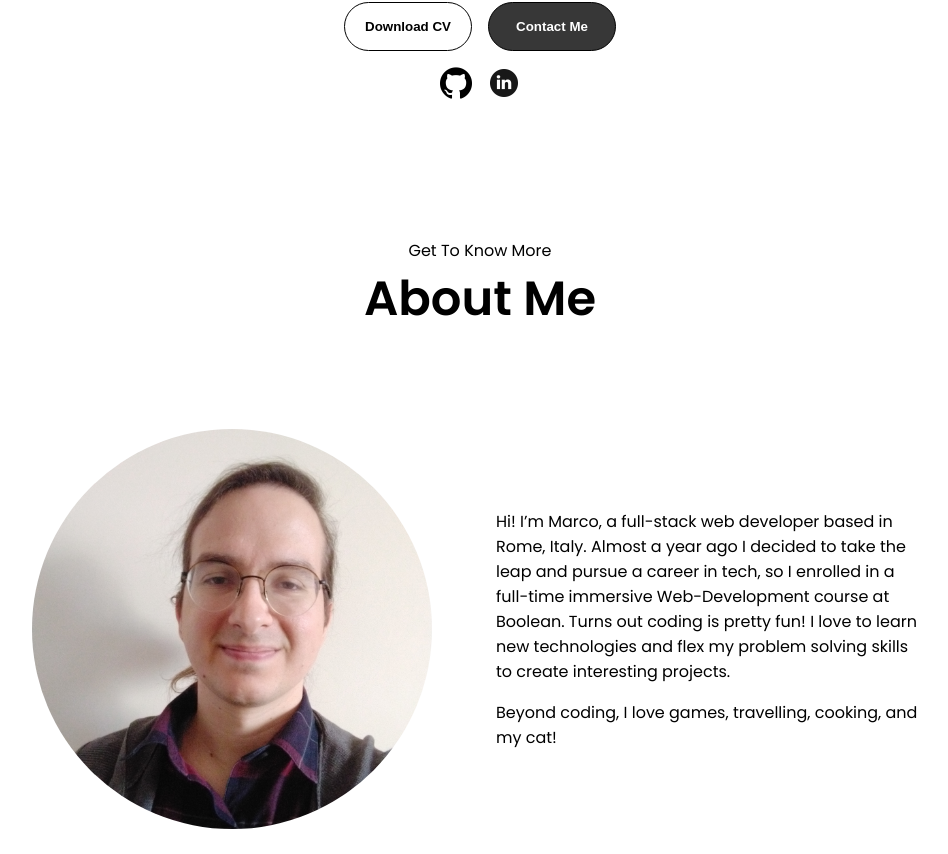
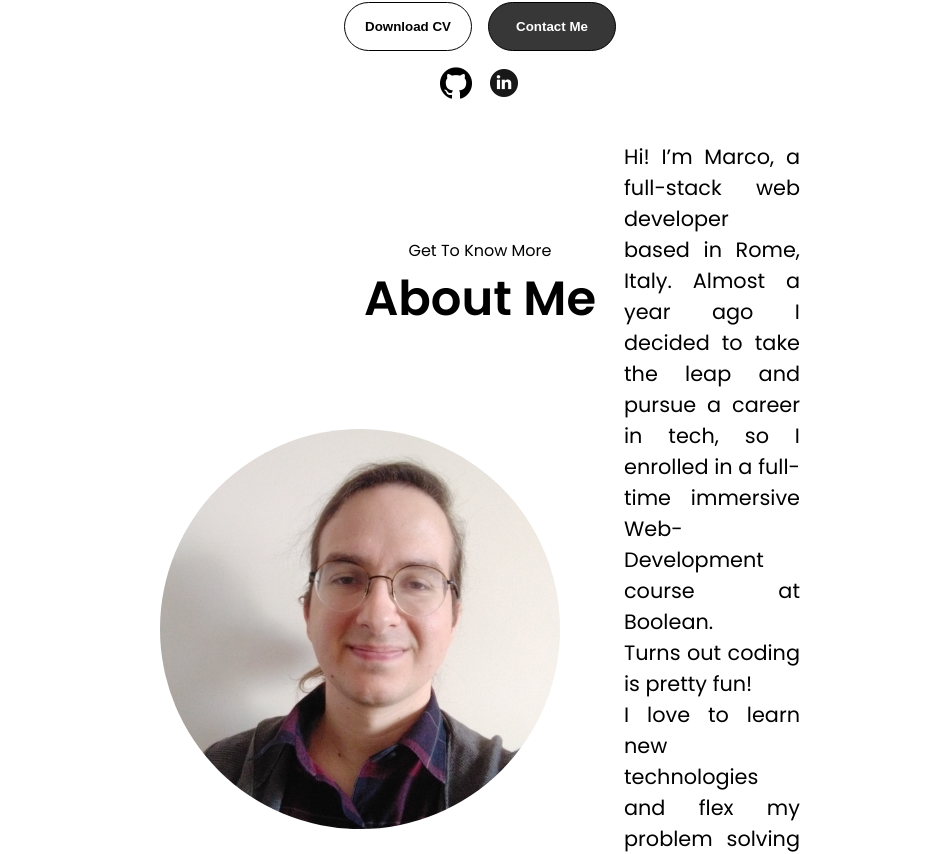
Before and after one commit to MLaz95/portfolio-frontend, a Vue app: page / in a window 1280 px wide. Shown: the part 594-1448 px from the top of the page, without its empty margins (160-1108 px from the left). Built offline with nearby package versions, Linux system fonts and the light colour scheme.

Commit message:
about layout fix

```diff
--- a/src/components/About.vue
+++ b/src/components/About.vue
@@ -7,8 +7,12 @@
                 <img src="/src/assets/Marco_crop.jpg" alt="Marco profile pic">
             </div>
             <div class="about-details-container">
-                <p class="section-text-p3">
-                    Hi! I’m Marco, a full-stack web developer based in Rome, Italy. Almost a year ago I decided to take the leap and pursue a career in tech, so I enrolled in a full-time immersive Web-Development course at Boolean.  Turns out coding is pretty fun! I love to learn new technologies and flex my problem solving skills to create interesting projects.
+                <p class="section-text-p">
+                    Hi! I’m Marco, a full-stack web developer based in Rome, Italy. Almost a year ago I decided to take the leap and pursue a career in tech, so I enrolled in a full-time immersive Web-Development course at Boolean.
+                    <br>
+                    Turns out coding is pretty fun!
+                    <br>
+                    I love to learn new technologies and flex my problem solving skills to create interesting projects.
                 </p>
                 <p>
                     Beyond coding, I love games, travelling, cooking, and my cat!
@@ -24,7 +28,8 @@
         gap: 4rem;
         height: 80%;
         justify-content: center;
-        align-items: center
+        align-items: center;
+        margin: 0 10rem;
     }
 
     .section__pic-container{
@@ -41,9 +46,11 @@
 
     .about-details-container{
         max-width: 45%;
+        font-size: 1.3rem;
+        text-align: justify;
     }
 
-    .section-text-p3{
+    .section-text-p{
         margin-bottom: 1rem;
     }
 </style>
```
